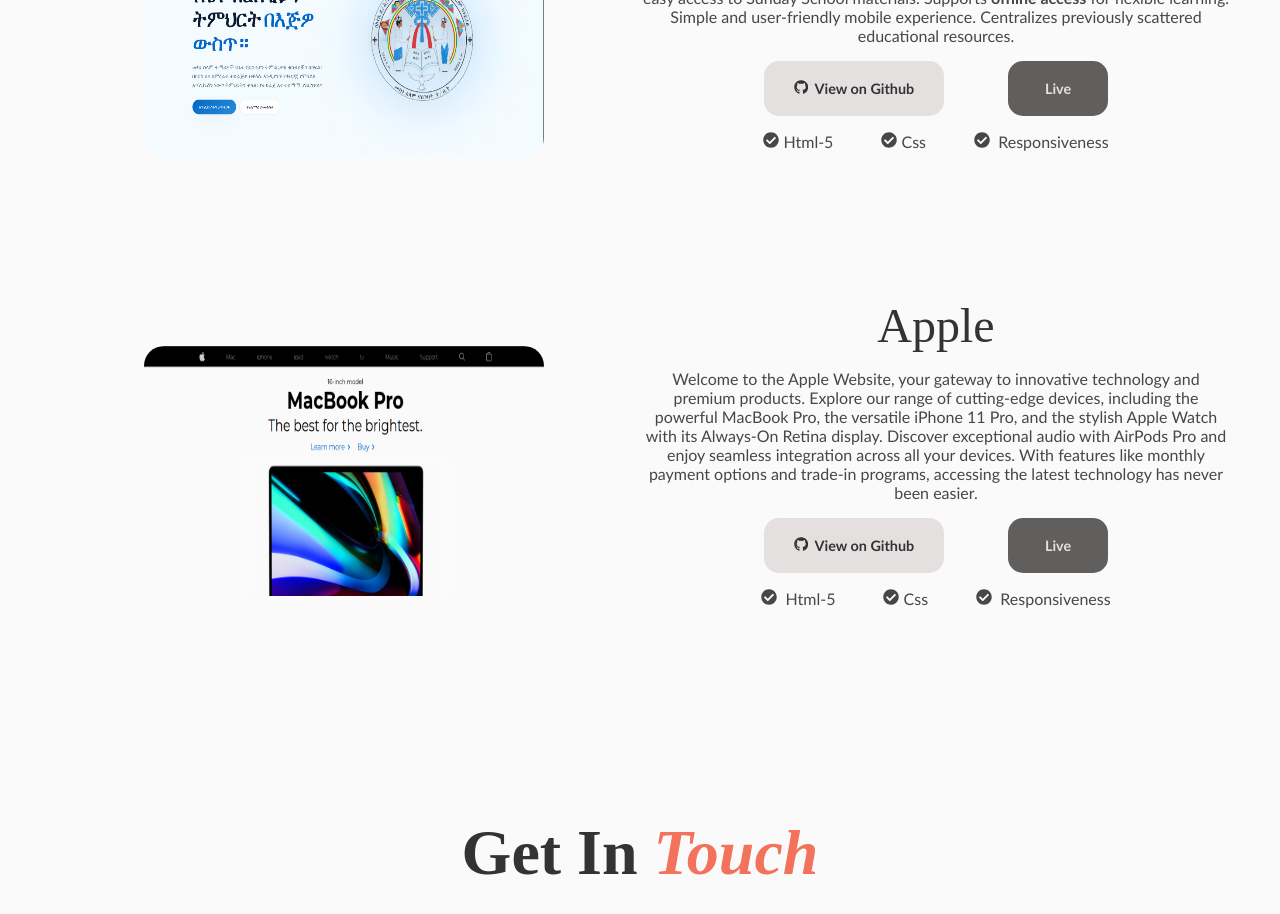
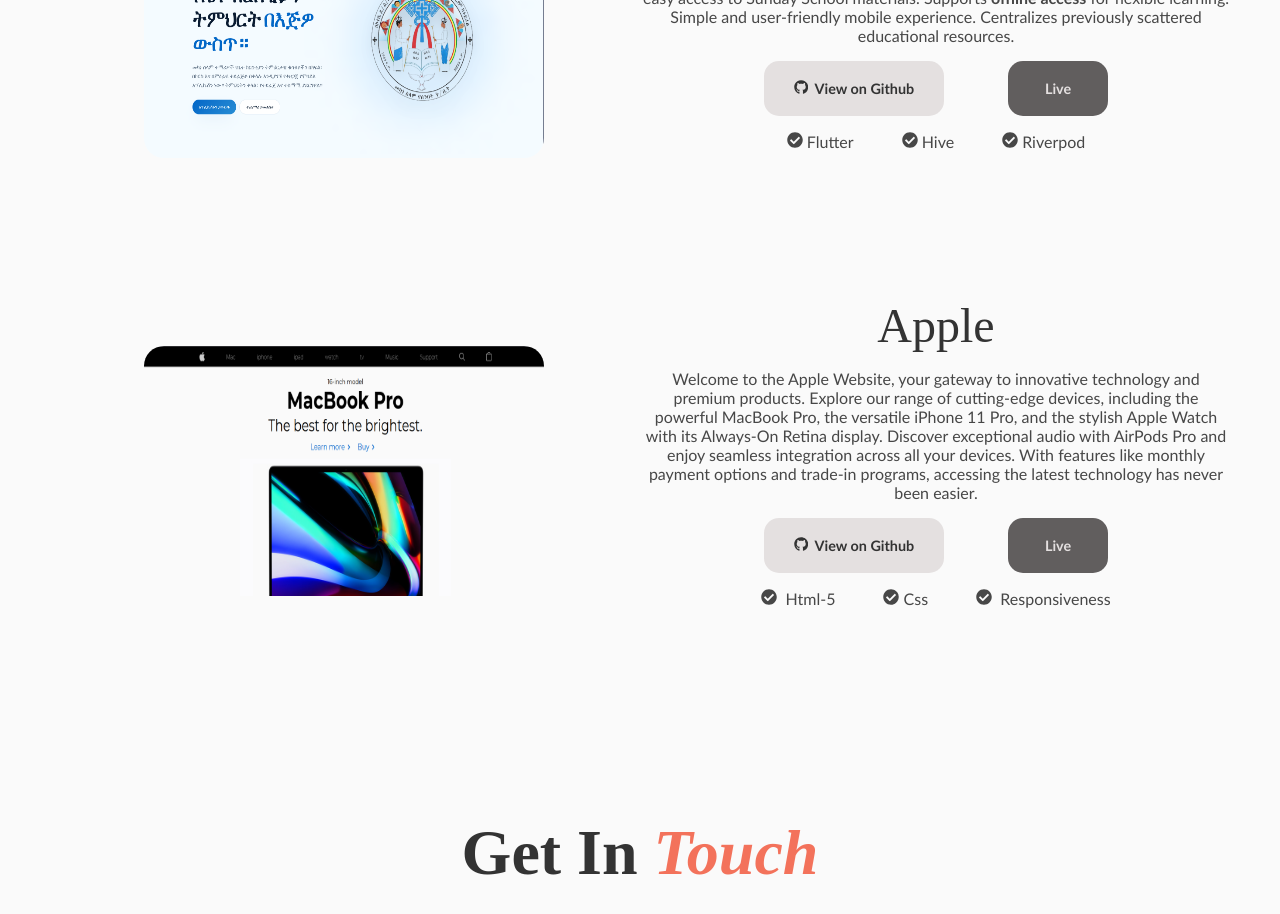
Before and after one commit to anuteshome/Portifolioo, a React (Vite) app: page / in a window 1280 px wide. Shown: the part 3720-4634 px from the top of the page. Built offline with nearby package versions, Linux system fonts and the light colour scheme.

Commit message:
fix: Adding velkap project

```diff
--- a/src/component/Projects/Project.jsx
+++ b/src/component/Projects/Project.jsx
@@ -141,9 +141,9 @@
            <a href="https://mekaneselam.vercel.app/" target='blank'><button className='btn4'>Live</button></a>
            </div>
            <div className='stack'>
-            <p> <FaCheckCircle />&nbsp;Html-5</p>
-            <p><FaCheckCircle />&nbsp;Css</p>
-            <p ><FaCheckCircle />&nbsp; Responsiveness</p>
+            <p> <FaCheckCircle />&nbsp;Flutter</p>
+            <p><FaCheckCircle />&nbsp;Hive</p>
+            <p ><FaCheckCircle />&nbsp;Riverpod</p>
             </div>
 </div>
 
```
